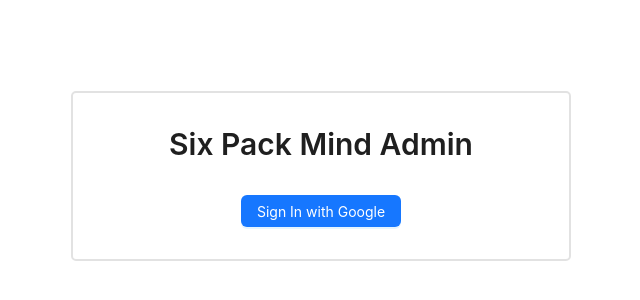
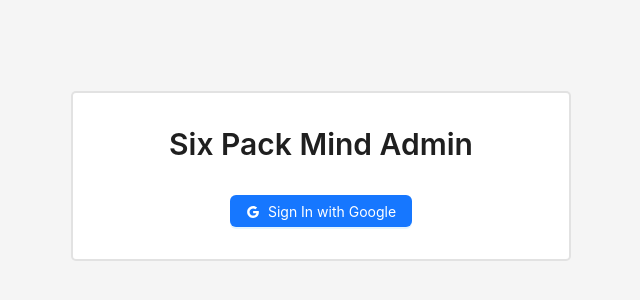
Before and after one commit to Vignesh-Mariappan/six-pack-mind-admin, a React (Vite) app: page /login/ in a window 1280 px wide. Shown: the part 224-524 px from the top of the page, without its empty margins (319-959 px from the left). Built offline with nearby package versions, Linux system fonts and the light colour scheme; no server answers.

Commit message:
icon added to login page

```diff
--- a/src/index.css
+++ b/src/index.css
@@ -17,6 +17,7 @@ body {
   flex-direction: column;
   justify-content: center;
   align-items: center;
+  background: whitesmoke;
 }
 
 .login-page-wrapper {
@@ -28,6 +29,11 @@ body {
   flex-direction: column;
   justify-content: center;
   align-items: center;
+  background: white;
+}
+
+.login-page-wrapper .ant-btn-icon {
+  margin-top: 2px;
 }
 
 .login-page-wrapper h2 {
--- a/src/pages/LoginPage.jsx
+++ b/src/pages/LoginPage.jsx
@@ -6,6 +6,7 @@ import { memo } from 'react';
 import { Navigate } from 'react-router-dom';
 import { useAuth } from '../App';
 import { auth, googleProvider } from '../firebase/config';
+import { GoogleOutlined } from '@ant-design/icons';
 
 const { Title } = Typography;
 
@@ -34,7 +35,7 @@ const LoginPage = () => {
     <div className='login-page'>
         <div className="login-page-wrapper">
             <Title level={2}>Six Pack Mind Admin</Title>
-            <Button type="primary" onClick={signInWithGoogle}>Sign In with Google</Button>
+            <Button type="primary" icon={<GoogleOutlined />} onClick={signInWithGoogle}>Sign In with Google</Button>
         </div>
     </div>
   )
```
